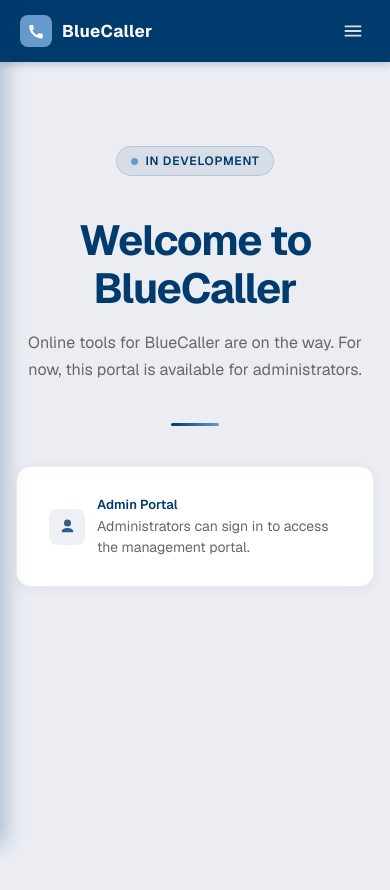
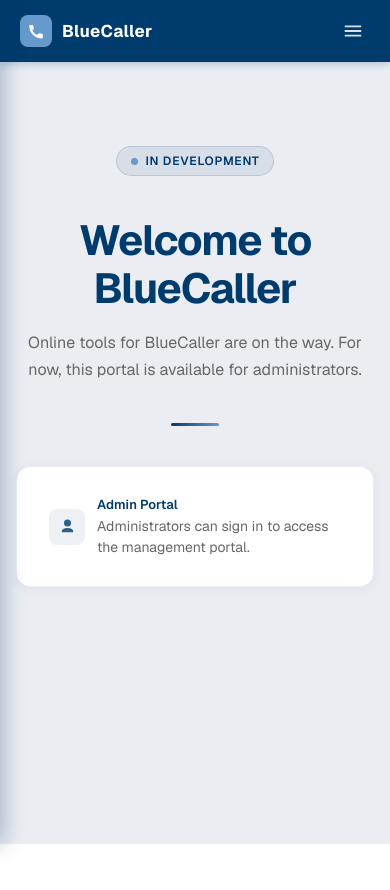
Before and after one commit to Cool-cal3b/bluecaller-web, a Next.js app: page / in a window 390 px wide. Shown: the top 890 px of the page. After the commit the page ends 844 px from the top, so only its background shows below. Built offline with nearby package versions, Linux system fonts and the light colour scheme; no server answers.

Commit message:
Fix mobile height

```diff
--- a/src/app/(main)/layout.module.css
+++ b/src/app/(main)/layout.module.css
@@ -1,6 +1,6 @@
 .layout {
   display: flex;
-  min-height: 100vh;
+  min-height: 100svh;
   background-color: var(--color-gray-lightest);
   font-family: var(--font-geist-sans);
 }
@@ -163,7 +163,7 @@
   display: flex;
   align-items: flex-start;
   justify-content: center;
-  min-height: 100vh;
+  min-height: 100svh;
 }
 
 .menuToggle {
@@ -248,11 +248,12 @@
   top: 0;
   left: 0;
   width: 280px;
-    height: 100vh;
+  height: 100svh;
   z-index: 300;
   transform: translateX(-100%);
   transition: transform 0.25s ease;
   box-shadow: 4px 0 20px rgba(0, 59, 109, 0.3);
+  overflow-y: auto;
 }
 
   .sidebarOpen {
@@ -267,5 +268,6 @@
   .pageContent {
     margin-left: 0;
     padding: 24px 16px;
+    min-height: unset;
   }
 }
--- a/src/app/admin/layout.module.css
+++ b/src/app/admin/layout.module.css
@@ -11,7 +11,7 @@
   --admin-glow: rgba(102, 153, 204, 0.12);
 
   display: flex;
-  min-height: 100vh;
+  min-height: 100svh;
   background-color: var(--admin-bg);
   font-family: var(--font-geist-sans);
 }
@@ -185,7 +185,7 @@
   margin-left: 240px;
   flex: 1;
   padding: 40px 48px;
-  min-height: 100vh;
+  min-height: 100svh;
 }
 
 .menuToggle {
@@ -279,10 +279,11 @@
   top: 0;
   left: 0;
   width: 280px;
-    height: 100vh;
+  height: 100svh;
   z-index: 300;
   transform: translateX(-100%);
   transition: transform 0.25s ease;
+  overflow-y: auto;
 }
 
   .sidebarOpen {
@@ -301,5 +302,6 @@
   .pageContent {
     margin-left: 0;
     padding: 24px 16px;
+    min-height: unset;
   }
 }
```
Lines whose indentation alone changed are shown as unchanged.
